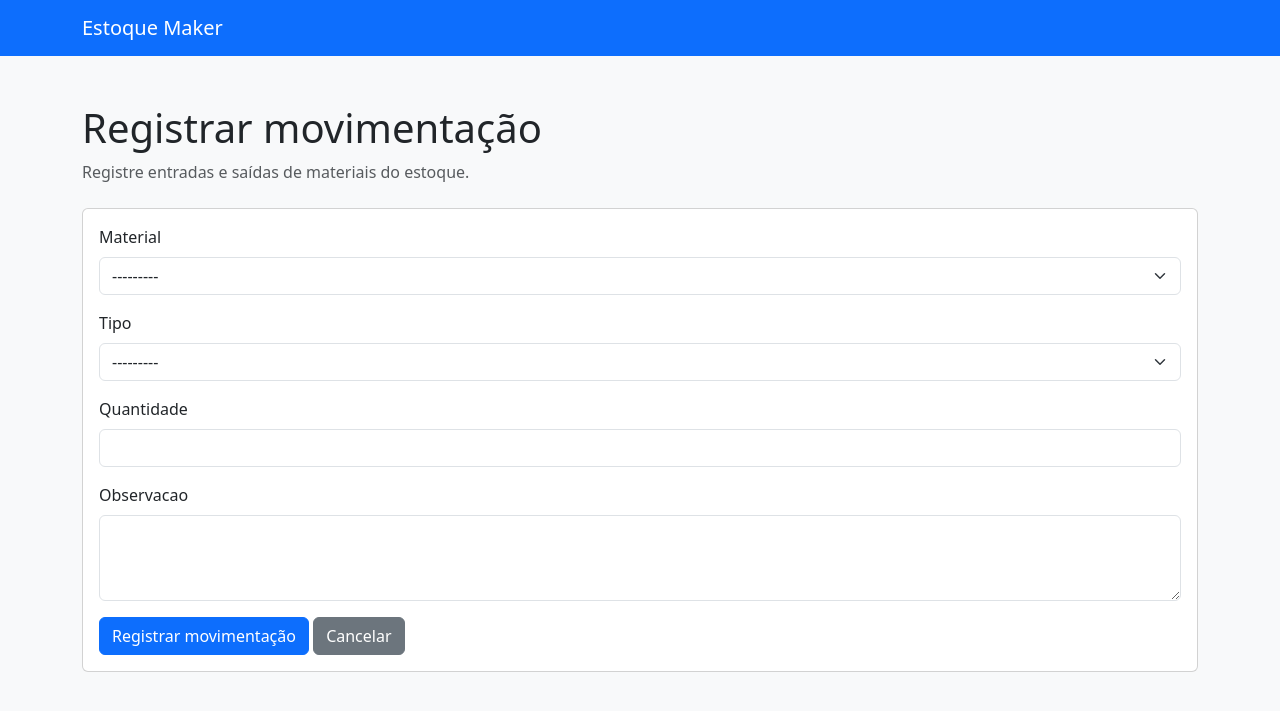
After one commit to andre7santos-debug/Controle_de_Estoque_EM, a Django app: page /movimentacoes/nova/ in a window 1280 px wide. The commit adds this page. Shown: the top 711 px of the page. Run offline with Django 5.2, Linux system fonts and the light colour scheme; the visitor is signed in with stand-in values (Sample User, id 1); data that the repository does not hold is empty.

Commit message:
Registro de entradas e saidas de materiais

```diff
--- a/estoque/forms.py
+++ b/estoque/forms.py
@@ -1,5 +1,5 @@
 from django import forms
-from .models import Material, Categoria, Equipamento
+from .models import Material, Categoria, Equipamento, Movimentacao
 
 class MaterialForm(forms.ModelForm):
     class Meta:
@@ -76,3 +76,38 @@ class EquipamentoForm(forms.ModelForm):
                 attrs={"class": "form-select"}
             ),
         }
+class MovimentacaoForm(forms.ModelForm):
+    class Meta:
+        model = Movimentacao
+
+        fields = [
+            "material",
+            "tipo",
+            "quantidade",
+            "observacao",
+        ]
+
+        widgets = {
+            "material": forms.Select(
+                attrs={"class": "form-select"}
+            ),
+            "tipo": forms.Select(
+                attrs={"class": "form-select"}
+            ),
+            "quantidade": forms.NumberInput(
+                attrs={"class": "form-control", "min": 1}
+            ),
+            "observacao": forms.Textarea(
+                attrs={"class": "form-control", "rows": 3}
+            ),
+        }
+
+    def clean_quantidade(self):
+        quantidade = self.cleaned_data["quantidade"]
+
+        if quantidade <= 0:
+            raise forms.ValidationError(
+                "A quantidade deve ser maior que zero."
+            )
+
+        return quantidade
--- a/estoque/models.py
+++ b/estoque/models.py
@@ -53,3 +53,36 @@ class Equipamento(models.Model):
 
     def __str__(self):
         return self.nome
+
+
+class Movimentacao(models.Model):
+
+    TIPO_CHOICES = [
+        ("entrada", "Entrada"),
+        ("saida", "Saída"),
+    ]
+
+    material = models.ForeignKey(
+        Material,
+        on_delete=models.PROTECT,
+        related_name="movimentacoes"
+    )
+
+    tipo = models.CharField(
+        max_length=10,
+        choices=TIPO_CHOICES
+    )
+
+    quantidade = models.PositiveIntegerField()
+
+    data = models.DateTimeField(auto_now_add=True)
+
+    responsavel = models.ForeignKey(
+        "auth.User",
+        on_delete=models.PROTECT
+    )
+
+    observacao = models.TextField(blank=True)
+
+    def __str__(self):
+        return f"{self.get_tipo_display()} - {self.material.nome}"
--- a/estoque/templates/estoque/lista_materiais.html
+++ b/estoque/templates/estoque/lista_materiais.html
@@ -25,6 +25,10 @@
             <a href="{% url 'cadastrar_material' %}"
             class="btn btn-primary mt-3">
                 + Novo material
+                <a href="{% url 'registrar_movimentacao' %}"
+                class="btn btn-success mb-3">
+                + Registrar movimentação
+                </a>
             </a>
             {% endif %}
 
--- /dev/null
+++ b/estoque/templates/estoque/registrar_movimentacao.html
@@ -0,0 +1,70 @@
+<!DOCTYPE html>
+<html lang="pt-br">
+<head>
+    <meta charset="UTF-8">
+    <meta name="viewport" content="width=device-width, initial-scale=1.0">
+    <title>Registrar Movimentação - Estoque Maker</title>
+    <link href="https://cdn.jsdelivr.net/npm/bootstrap@5.3.3/dist/css/bootstrap.min.css"
+          rel="stylesheet">
+</head>
+
+<body class="bg-light">
+
+<nav class="navbar navbar-dark bg-primary">
+    <div class="container">
+        <a class="navbar-brand" href="{% url 'home' %}">
+            Estoque Maker
+        </a>
+    </div>
+</nav>
+
+<main class="container mt-5">
+    <h1>Registrar movimentação</h1>
+
+    <p class="text-muted">
+        Registre entradas e saídas de materiais do estoque.
+    </p>
+
+    <div class="card mt-4">
+        <div class="card-body">
+            <form method="POST">
+                {% csrf_token %}
+
+                {% for campo in form %}
+                <div class="mb-3">
+                    <label for="{{ campo.id_for_label }}"
+                           class="form-label">
+                        {{ campo.label }}
+                    </label>
+
+                    {{ campo }}
+
+                    {% for erro in campo.errors %}
+                    <div class="text-danger small">
+                        {{ erro }}
+                    </div>
+                    {% endfor %}
+                </div>
+                {% endfor %}
+
+                {% if form.non_field_errors %}
+                <div class="alert alert-danger">
+                    {{ form.non_field_errors }}
+                </div>
+                {% endif %}
+
+                <button type="submit" class="btn btn-primary">
+                    Registrar movimentação
+                </button>
+
+                <a href="{% url 'lista_materiais' %}"
+                   class="btn btn-secondary">
+                    Cancelar
+                </a>
+            </form>
+        </div>
+    </div>
+</main>
+
+</body>
+</html>
--- a/estoque/urls.py
+++ b/estoque/urls.py
@@ -67,4 +67,9 @@ urlpatterns = [
         views.excluir_equipamento,
         name="excluir_equipamento"
     ),
+    path(
+    "movimentacoes/nova/",
+    views.registrar_movimentacao,
+    name="registrar_movimentacao"
+    ),
 ]
--- a/estoque/views.py
+++ b/estoque/views.py
@@ -4,9 +4,11 @@ from django.contrib.auth.decorators import login_required
 from django.contrib import messages
 from django.core.exceptions import PermissionDenied
 from django.db.models.deletion import ProtectedError
+from django.db import transaction
+from django.db.models import F
 
-from .models import Material, Categoria, Equipamento
-from .forms import MaterialForm, CategoriaForm, EquipamentoForm
+from .models import Material, Categoria, Equipamento, Movimentacao
+from .forms import MaterialForm, CategoriaForm, EquipamentoForm, MovimentacaoForm
 
 def home(request):
     return render(request, "estoque/home.html")
@@ -271,3 +273,56 @@ def excluir_equipamento(request, pk):
         "estoque/excluir_equipamento.html",
         {"equipamento": equipamento}
     )
+
+@login_required(login_url="/admin/login/")
+def registrar_movimentacao(request):
+    if not request.user.is_staff:
+        raise PermissionDenied
+
+    if request.method == "POST":
+        form = MovimentacaoForm(request.POST)
+
+        if form.is_valid():
+            dados = form.cleaned_data
+
+            with transaction.atomic():
+                material = Material.objects.select_for_update().get(
+                    pk=dados["material"].pk
+                )
+
+                quantidade = dados["quantidade"]
+                tipo = dados["tipo"]
+
+                if tipo == "saida" and quantidade > material.quantidade:
+                    form.add_error(
+                        "quantidade",
+                        "Estoque insuficiente para realizar esta saída."
+                    )
+                else:
+                    variacao = (
+                        quantidade if tipo == "entrada"
+                        else -quantidade
+                    )
+
+                    Material.objects.filter(pk=material.pk).update(
+                        quantidade=F("quantidade") + variacao
+                    )
+
+                    movimentacao = form.save(commit=False)
+                    movimentacao.responsavel = request.user
+                    movimentacao.save()
+
+                    messages.success(
+                        request,
+                        "Movimentação registrada com sucesso!"
+                    )
+
+                    return redirect("lista_materiais")
+    else:
+        form = MovimentacaoForm()
+
+    return render(
+        request,
+        "estoque/registrar_movimentacao.html",
+        {"form": form}
+    )
```
Also changed, not shown: estoque/migrations/0002_movimentacao.py (added).
